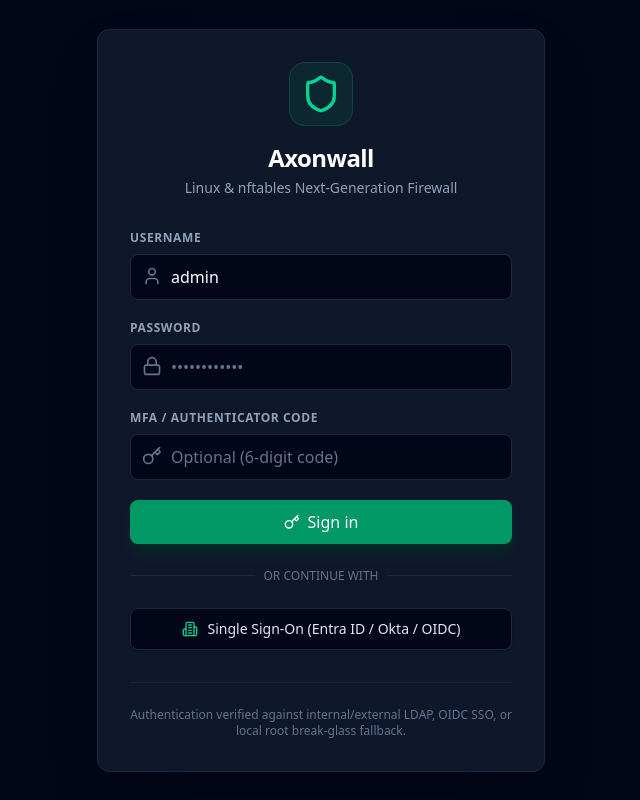
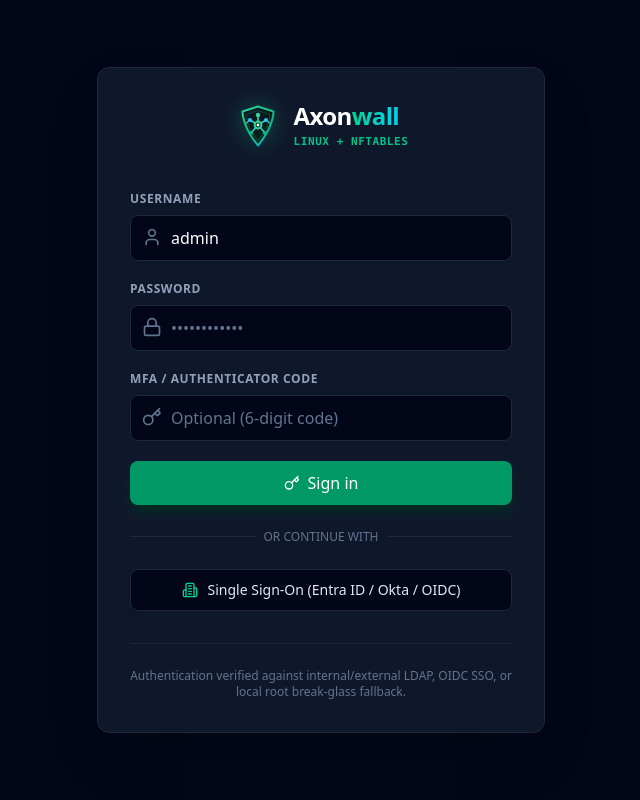
Before and after one commit to axonwall/axonwall, a Next.js app in the folder apps/axonwall/: page /login in a window 1280 px wide. Shown: the whole page, without its empty margins (319-959 px from the left). Built offline with nearby package versions, Linux system fonts and the light colour scheme.

Commit message:
feat(branding): add unified Logo and integrate into ConsoleSidebar and LoginPage

```diff
--- a/apps/axonwall/src/app/(auth)/login/page.tsx
+++ b/apps/axonwall/src/app/(auth)/login/page.tsx
@@ -3,6 +3,7 @@
 import { useActionState } from 'react';
 import { Shield, Lock, User, AlertCircle, Key, Building2 } from 'lucide-react';
 import { loginAction } from '../../../server/auth';
+import { Logo } from '../../../components/Logo';
 
 export default function LoginPage() {
   const [state, formAction, isPending] = useActionState(loginAction, null);
@@ -11,11 +12,7 @@
     <div className="min-h-screen flex items-center justify-center bg-slate-950 p-4">
       <div className="w-full max-w-md bg-slate-900 border border-slate-800 rounded-xl shadow-2xl p-8">
         <div className="flex flex-col items-center mb-8">
-          <div className="w-16 h-16 bg-emerald-500/10 border border-emerald-500/20 rounded-2xl flex items-center justify-center mb-4 text-emerald-400">
-            <Shield className="w-10 h-10" />
-          </div>
-          <h1 className="text-2xl font-bold tracking-tight text-white">Axonwall</h1>
-          <p className="text-sm text-slate-400 mt-1">Linux & nftables Next-Generation Firewall</p>
+          <Logo variant="full" size="lg" className="mb-2" />
         </div>
 
         {state?.error && (
--- a/apps/axonwall/src/components/ConsoleSidebar.tsx
+++ b/apps/axonwall/src/components/ConsoleSidebar.tsx
@@ -3,6 +3,7 @@
 import React, { useState, useEffect, useMemo } from 'react';
 import Link from 'next/link';
 import { usePathname } from 'next/navigation';
+import { Logo } from './Logo';
 import {
   Shield,
   LayoutDashboard,
@@ -239,9 +240,7 @@
       {/* Brand Header */}
       <div className="p-4 border-b border-slate-800 flex items-center justify-between shrink-0">
         <div className="flex items-center gap-3">
-          <div className="w-9 h-9 rounded-xl bg-emerald-500/10 border border-emerald-500/20 flex items-center justify-center text-emerald-400">
-            <Shield className="w-5 h-5" />
-          </div>
+          <Logo variant="badge" size="sm" showSubtext={false} />
           <div>
             <span className="font-bold text-base tracking-tight text-white block">Axonwall</span>
             <span className="text-[10px] text-emerald-400 font-mono tracking-wider uppercase">
--- /dev/null
+++ b/apps/axonwall/src/components/Logo.tsx
@@ -0,0 +1,139 @@
+import React from 'react';
+
+interface LogoProps {
+  variant?: 'full' | 'icon' | 'badge';
+  size?: 'sm' | 'md' | 'lg' | 'xl';
+  className?: string;
+  showSubtext?: boolean;
+}
+
+export const Logo: React.FC<LogoProps> = ({
+  variant = 'full',
+  size = 'md',
+  className = '',
+  showSubtext = true,
+}) => {
+  // Sizing map
+  const iconSizes = {
+    sm: 'w-7 h-7',
+    md: 'w-9 h-9',
+    lg: 'w-12 h-12',
+    xl: 'w-16 h-16',
+  };
+
+  const textSizes = {
+    sm: 'text-base',
+    md: 'text-lg',
+    lg: 'text-2xl',
+    xl: 'text-3xl',
+  };
+
+  const subtextSizes = {
+    sm: 'text-[8px]',
+    md: 'text-[9.5px]',
+    lg: 'text-[11px]',
+    xl: 'text-[13px]',
+  };
+
+  const IconSVG = (
+    <svg viewBox="0 0 48 48" fill="none" className="w-full h-full drop-shadow-[0_0_12px_rgba(16,185,129,0.35)]">
+      <defs>
+        <linearGradient id="shieldGradComp" x1="8" y1="4" x2="40" y2="44" gradientUnits="userSpaceOnUse">
+          <stop offset="0%" stopColor="#0f172a" />
+          <stop offset="50%" stopColor="#061c18" />
+          <stop offset="100%" stopColor="#022c22" />
+        </linearGradient>
+        <linearGradient id="shieldBorderComp" x1="8" y1="4" x2="40" y2="44" gradientUnits="userSpaceOnUse">
+          <stop offset="0%" stopColor="#34d399" />
+          <stop offset="50%" stopColor="#10b981" />
+          <stop offset="100%" stopColor="#06b6d4" />
+        </linearGradient>
+        <linearGradient id="axonLineComp" x1="12" y1="12" x2="36" y2="36" gradientUnits="userSpaceOnUse">
+          <stop offset="0%" stopColor="#34d399" />
+          <stop offset="100%" stopColor="#38bdf8" />
+        </linearGradient>
+        <radialGradient id="centerGlowComp" cx="24" cy="23" r="14" gradientUnits="userSpaceOnUse">
+          <stop offset="0%" stopColor="#10b981" stopOpacity="0.7" />
+          <stop offset="100%" stopColor="#10b981" stopOpacity="0" />
+        </radialGradient>
+      </defs>
+
+      {/* Ambient Radial Backlight */}
+      <circle cx="24" cy="23" r="15" fill="url(#centerGlowComp)" />
+
+      {/* Outer Armor Shield */}
+      <path
+        d="M24 4.5 L39.5 9.5 C39.5 9.5 40 24 24 43.5 C8 24 8.5 9.5 8.5 9.5 L24 4.5 Z"
+        fill="url(#shieldGradComp)"
+        stroke="url(#shieldBorderComp)"
+        strokeWidth="2"
+        strokeLinejoin="round"
+      />
+
+      {/* Inner Accent Line */}
+      <path
+        d="M24 8.5 L36 12.5 C36 12.5 36.5 23 24 38.5 C11.5 23 12 12.5 12 12.5 L24 8.5 Z"
+        stroke="#10b981"
+        strokeOpacity="0.3"
+        strokeWidth="1"
+        fill="none"
+      />
+
+      {/* Neural Axon Pathways */}
+      <g>
+        <path d="M24 13 L24 23" stroke="url(#axonLineComp)" strokeWidth="1.6" strokeLinecap="round" />
+        <path d="M24 23 L16 18" stroke="url(#axonLineComp)" strokeWidth="1.6" strokeLinecap="round" />
+        <path d="M24 23 L32 18" stroke="url(#axonLineComp)" strokeWidth="1.6" strokeLinecap="round" />
+        <path d="M24 23 L17 31" stroke="url(#axonLineComp)" strokeWidth="1.6" strokeLinecap="round" />
+        <path d="M24 23 L31 31" stroke="url(#axonLineComp)" strokeWidth="1.6" strokeLinecap="round" />
+
+        <path d="M16 18 L12.5 21" stroke="url(#axonLineComp)" strokeWidth="1.2" strokeLinecap="round" />
+        <path d="M32 18 L35.5 21" stroke="url(#axonLineComp)" strokeWidth="1.2" strokeLinecap="round" />
+
+        {/* Nodes */}
+        <circle cx="24" cy="13" r="2.2" fill="#34d399" />
+        <circle cx="16" cy="18" r="2" fill="#38bdf8" />
+        <circle cx="32" cy="18" r="2" fill="#38bdf8" />
+        <circle cx="17" cy="31" r="2" fill="#10b981" />
+        <circle cx="31" cy="31" r="2" fill="#10b981" />
+
+        {/* Central Core Processor Node */}
+        <circle cx="24" cy="23" r="3.4" fill="#022c22" stroke="#34d399" strokeWidth="2" />
+        <circle cx="24" cy="23" r="1.4" fill="#ffffff" />
+      </g>
+    </svg>
+  );
+
+  if (variant === 'icon') {
+    return (
+      <div className={`relative shrink-0 flex items-center justify-center ${iconSizes[size]} ${className}`}>
+        {IconSVG}
+      </div>
+    );
+  }
+
+  return (
+    <div className={`flex items-center gap-3 select-none ${className}`}>
+      <div className={`relative shrink-0 flex items-center justify-center ${iconSizes[size]}`}>
+        {IconSVG}
+      </div>
+      <div className="flex flex-col">
+        <div className="flex items-baseline gap-1.5 leading-none">
+          <span className={`font-black tracking-tight text-white ${textSizes[size]}`}>
+            Axon<span className="text-transparent bg-clip-text bg-gradient-to-r from-emerald-400 to-cyan-400">wall</span>
+          </span>
+          {variant === 'badge' && (
+            <span className="text-[10px] text-emerald-400 font-mono uppercase px-1.5 py-0.5 rounded bg-emerald-500/10 border border-emerald-500/25 font-semibold">
+              OS
+            </span>
+          )}
+        </div>
+        {showSubtext && (
+          <span className={`font-mono font-bold tracking-wider text-emerald-400/90 uppercase mt-0.5 ${subtextSizes[size]}`}>
+            Linux + nftables
+          </span>
+        )}
+      </div>
+    </div>
+  );
+};
```
Also changed, not shown: apps/axonwall/public/logo-icon.svg (added), apps/axonwall/public/logo.svg (added).
